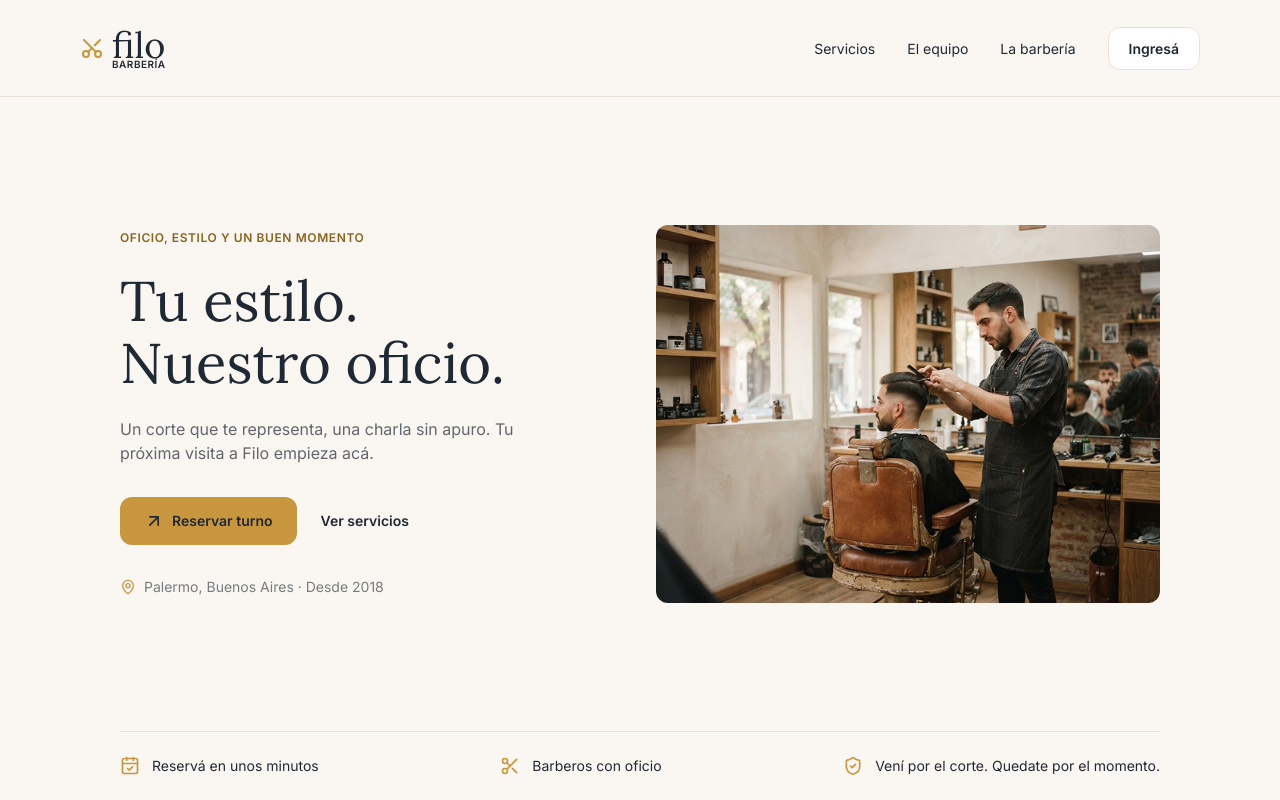
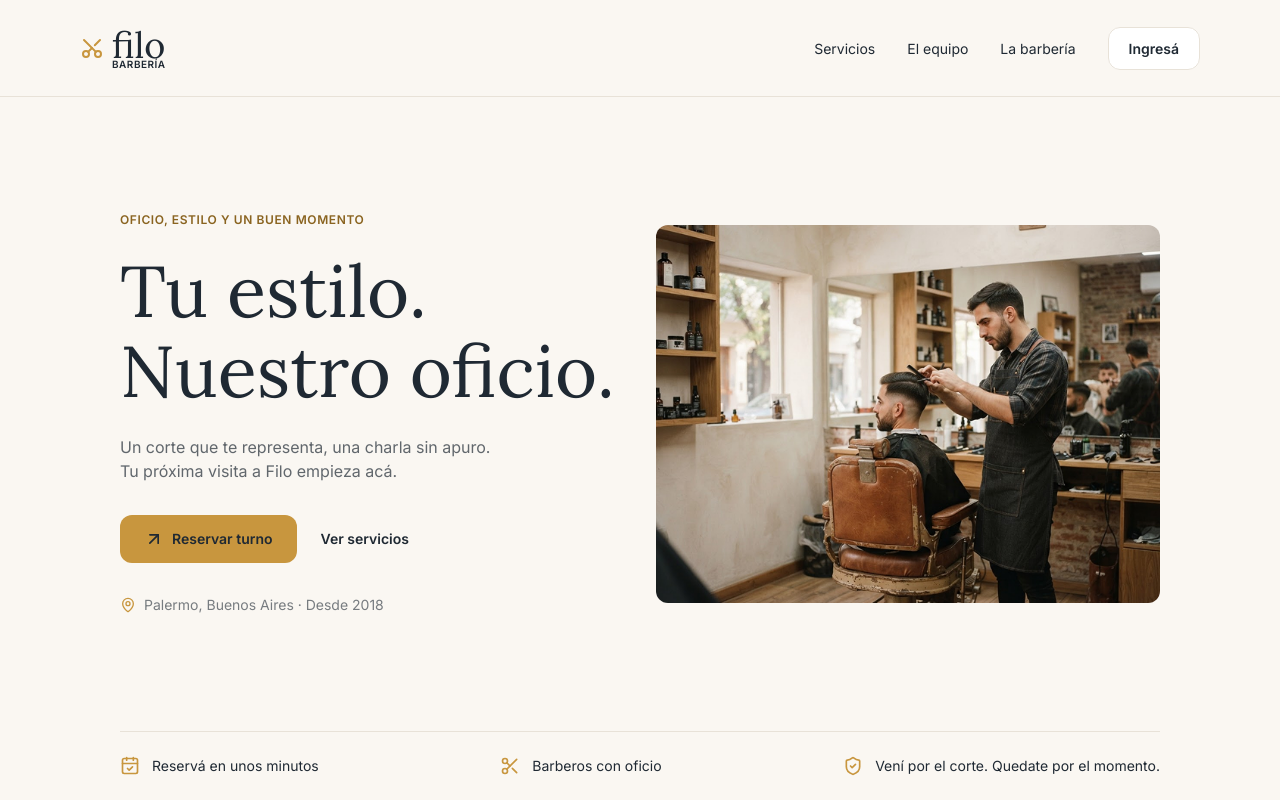
Before and after one commit to LucianoMaciel10/filo-barberia, a React (Vite) app in the folder client/: page / in a window 1280 px wide. Shown: the top 800 px of the page. Built offline with nearby package versions, Linux system fonts and the light colour scheme.

Commit message:
style: ajustar tipografía y texto del hero

```diff
--- a/client/src/components/home/Hero.jsx
+++ b/client/src/components/home/Hero.jsx
@@ -6,18 +6,18 @@ function Hero() {
     <section className="flex-1 grid items-center gap-8 py-10 md:py-16 md:grid-cols-2">
       {/* Texto */}
       <div>
-        <p className="text-xs font-semibold uppercase tracking-wider text-dorado-oscuro">
+        <p className="text-xs font-bold uppercase tracking-wider text-dorado-oscuro">
           Oficio, estilo y un buen momento
         </p>
 
-        <h1 className="mt-6 text-[40px] leading-[1.1] lg:text-[56px]">
+        <h1 className="mt-6 text-[40px] leading-[1.1] lg:text-[56px] xl:text-7xl">
           Tu estilo.
           <span className="block text-nowrap">Nuestro oficio.</span>
         </h1>
 
-        <p className="mt-6 max-w-md text-charcoal/70">
-          Un corte que te representa, una charla sin apuro. Tu próxima visita a
-          Filo empieza acá.
+        <p className="mt-6  text-charcoal/70">
+          Un corte que te representa, una charla sin apuro.
+          <span className="block"> Tu próxima visita a Filo empieza acá.</span>
         </p>
 
         <div className="mt-8 flex flex-wrap items-center gap-6">
```
